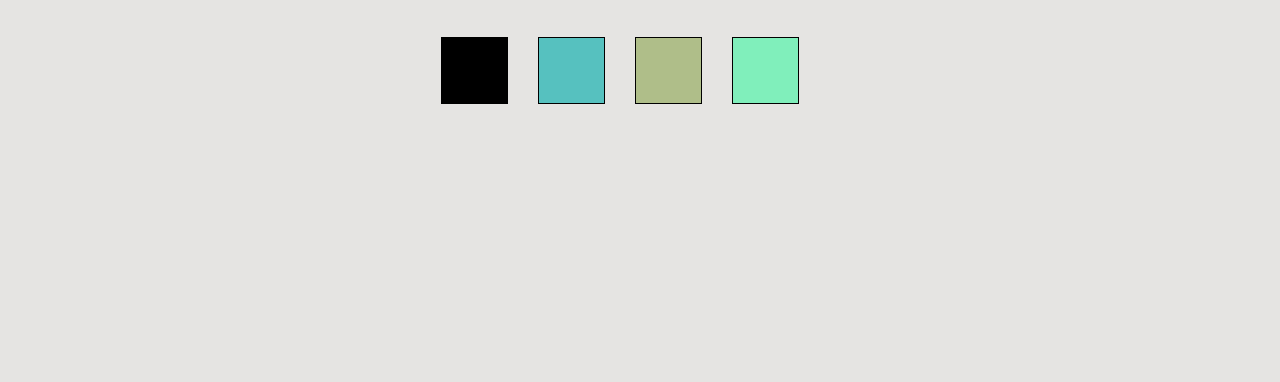
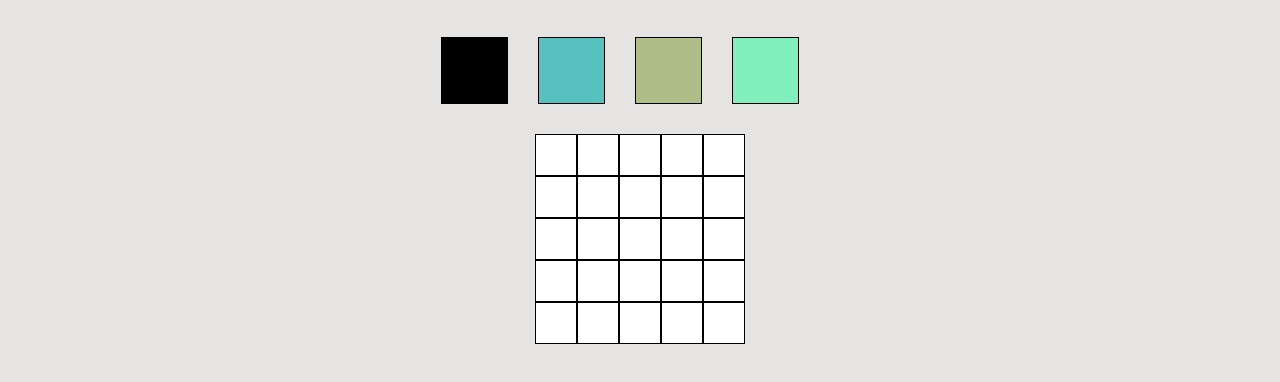
Before and after one commit to victorhsms/pixels-art, a website: page index.html in a window 1280 px wide. Shown: the part 114-496 px from the top of the page. Drawn offline with Linux system fonts and the light colour scheme.

Commit message:
pixels ja podem ser pintados

```diff
--- a/index.html
+++ b/index.html
@@ -21,7 +21,7 @@
       <div id='menu-options'></div>
     </section>
     <section id='content'>
-      <div id='table'></div>
+      <div id='pixel-board'></div>
     </section>
   </main>
 
--- a/script.js
+++ b/script.js
@@ -11,7 +11,7 @@ const palettes = {
   },
 
   unevenPalettes() {
-    let palette = document.querySelectorAll('color');
+    let palette = document.querySelectorAll('.color');
 
     if (palette[1].style.backgroundColor === palette[2].style.backgroundColor || palette[1].style.backgroundColor === palette[3].style.backgroundColor) {
       document.location.reload(true);
@@ -31,6 +31,9 @@ const palettes = {
       } else {
       paletteColors.style.backgroundColor = palettes.paletteRandomColor(paletteColors.style.backgroundColor);
       }
+      paletteColors.addEventListener('click', function (event) {
+        colorSelected = paletteColors.style.backgroundColor;
+      })
 
       boxesOfPalettes.appendChild(paletteColors);
     };
@@ -39,10 +42,38 @@ const palettes = {
   },
 }
 
-function DOM() {
+const board = {
+  boardGenerator() {
+    let fullFrame = document.querySelector('#pixel-board');
+
+    for (let i = 0; i < 5; i += 1) {
+      let rowBoard = document.createElement('div');
+      rowBoard.className = 'pixel-row';
+      fullFrame.appendChild(rowBoard);
+
+      for (let j = 0; j < 5; j += 1) {
+        let pixels = document.createElement('div');
+        pixels.className = 'pixel';
+        pixels.addEventListener('click', function(event) {
+          event.target.style.backgroundColor = colorSelected;
+        })
+
+        rowBoard.appendChild(pixels);
+      }
+    }
+  }
+}
+
+function initDom() {
+  // Variável principal do programa.
+  var colorSelected = 'rgb(0, 0, 0)';
+
   // Gerar paletas selecionaveis que não sejam brancas e verifica se as cores delas são diferentes
   palettes.paletteGenerator();
 
+  // Gerar quadro em brancos
+  board.boardGenerator();
+
 };
 
-DOM();
+initDom();
--- a/style.css
+++ b/style.css
@@ -34,3 +34,27 @@ body {
   height: 6.5rem;
   border: 0.1rem solid black;
 }
+
+#content {
+  display: flex;
+  justify-content: center;
+  margin-top: 3rem;
+}
+
+#pixel-board {
+  display: flex;
+  flex-direction: column;
+  gap: 0;
+}
+
+.pixel-row {
+  display: flex;
+  gap: 0;
+}
+
+.pixel {
+  width: 4rem;
+  height: 4rem;
+  border: 1px solid rgb(0, 0, 0);
+  background-color: rgb(255, 255, 255);
+}
```
